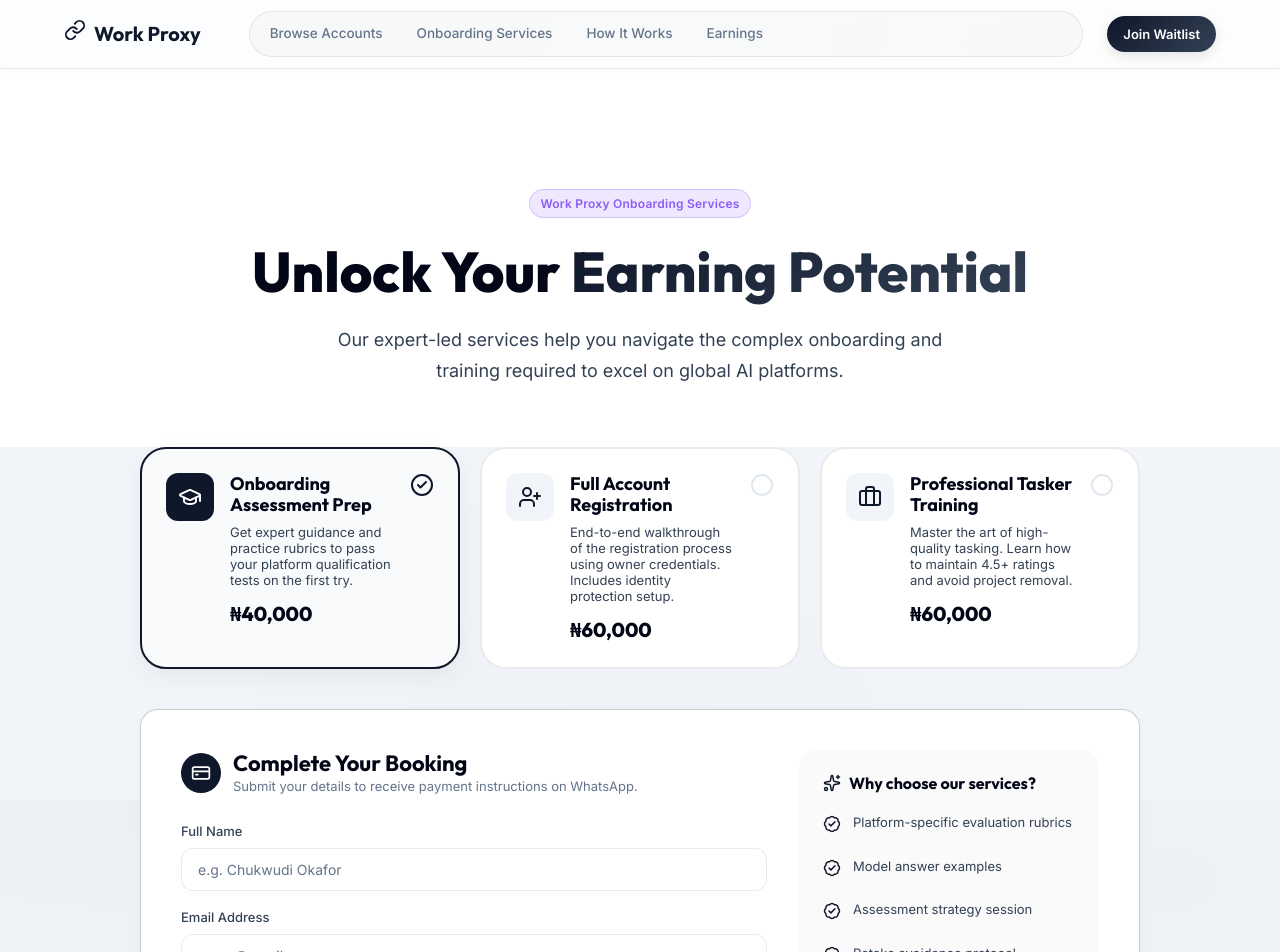
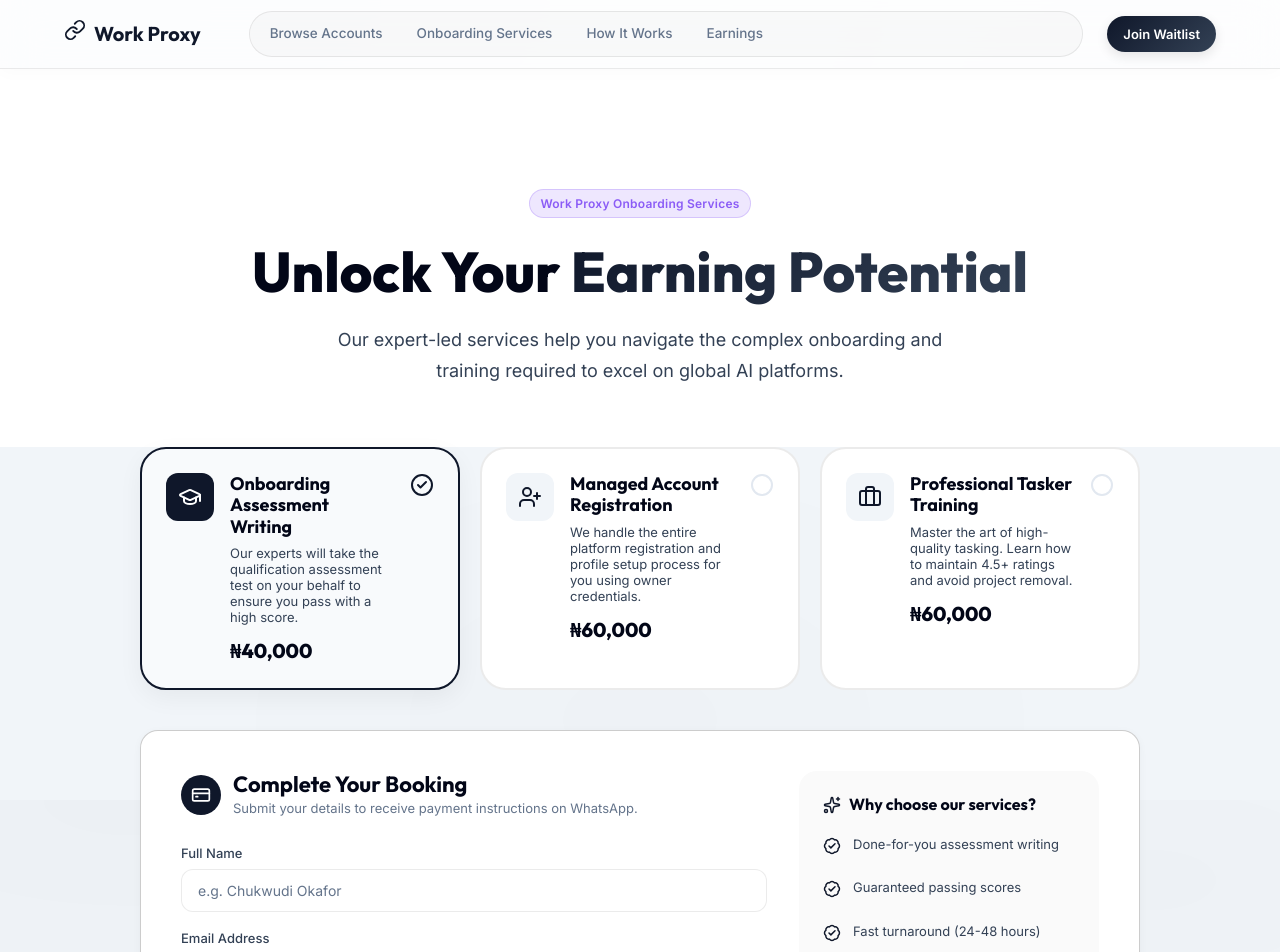
Before and after one commit to capteeen/workproxy, a Next.js app: page /services in a window 1280 px wide. Shown: the top 952 px of the page. Built offline with nearby package versions, Linux system fonts and the light colour scheme.

Commit message:
feat: update service offerings to reflect managed, done-for-you assessment and registration processes

```diff
--- a/src/app/services/page.tsx
+++ b/src/app/services/page.tsx
@@ -14,30 +14,30 @@ import {
 const paidServices = [
   {
     id: "assessment",
-    title: "Onboarding Assessment Prep",
+    title: "Onboarding Assessment Writing",
     price: "₦40,000",
     rawPrice: 40000,
     icon: <GraduationCap size={24} />,
-    description: "Get expert guidance and practice rubrics to pass your platform qualification tests on the first try.",
+    description: "Our experts will take the qualification assessment test on your behalf to ensure you pass with a high score.",
     features: [
-      "Platform-specific evaluation rubrics",
-      "Model answer examples",
-      "Assessment strategy session",
-      "Retake avoidance protocol"
+      "Done-for-you assessment writing",
+      "Guaranteed passing scores",
+      "Fast turnaround (24-48 hours)",
+      "High-paying project matching"
     ]
   },
   {
     id: "registration",
-    title: "Full Account Registration",
+    title: "Managed Account Registration",
     price: "₦60,000",
     rawPrice: 60000,
     icon: <UserPlus size={24} />,
-    description: "End-to-end walkthrough of the registration process using owner credentials. Includes identity protection setup.",
+    description: "We handle the entire platform registration and profile setup process for you using owner credentials.",
     features: [
-      "VPN & Cloud setup guidance",
-      "Profile optimization for high-paying projects",
-      "ID & credentials verification help",
-      "Initial account security setup"
+      "Done-for-you platform signup",
+      "Identity protection & VPN setup",
+      "Profile SEO for task volume",
+      "Complete account verify assistance"
     ]
   },
   {
```
Also changed, not shown: src/app/page.tsx (+4 -4 lines).
